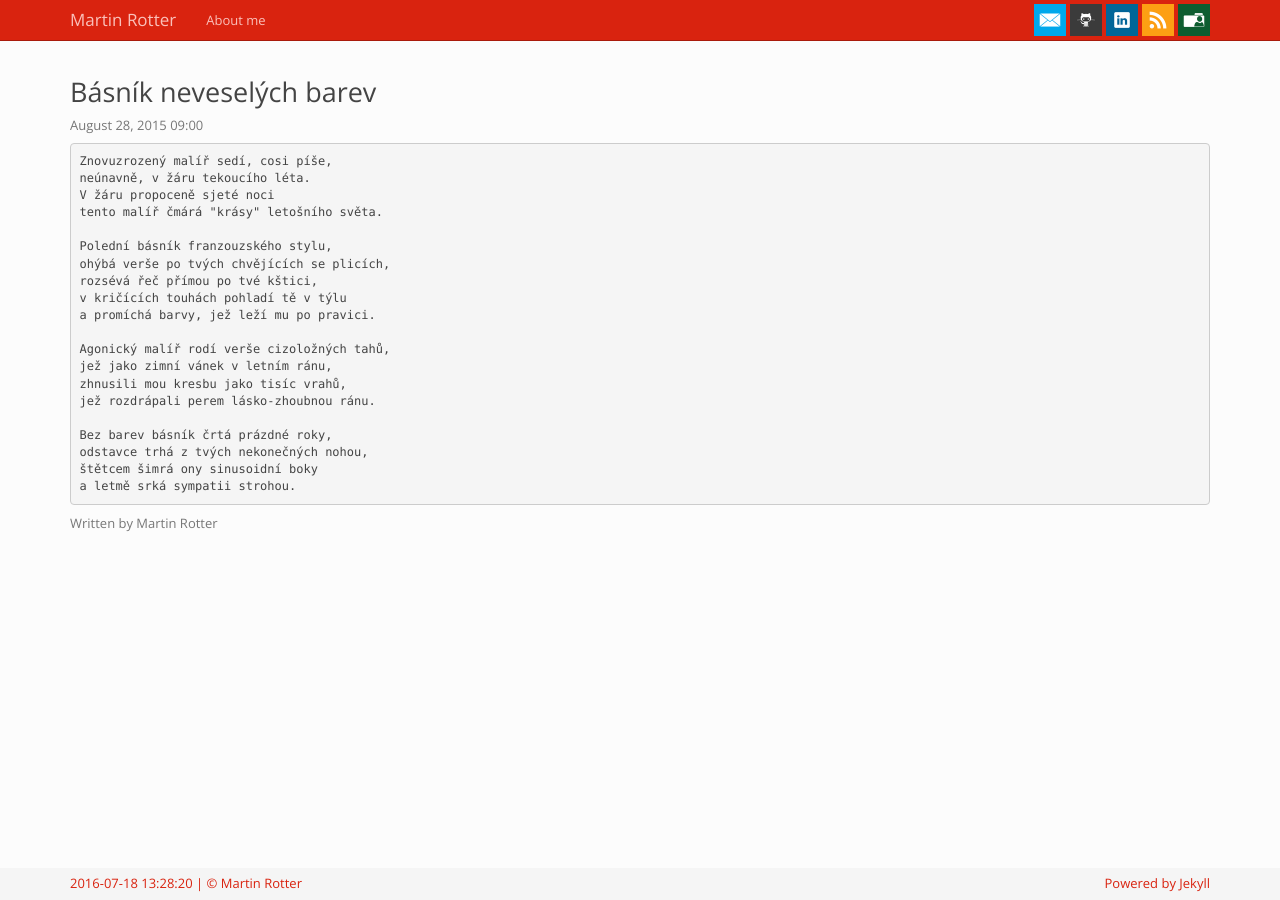
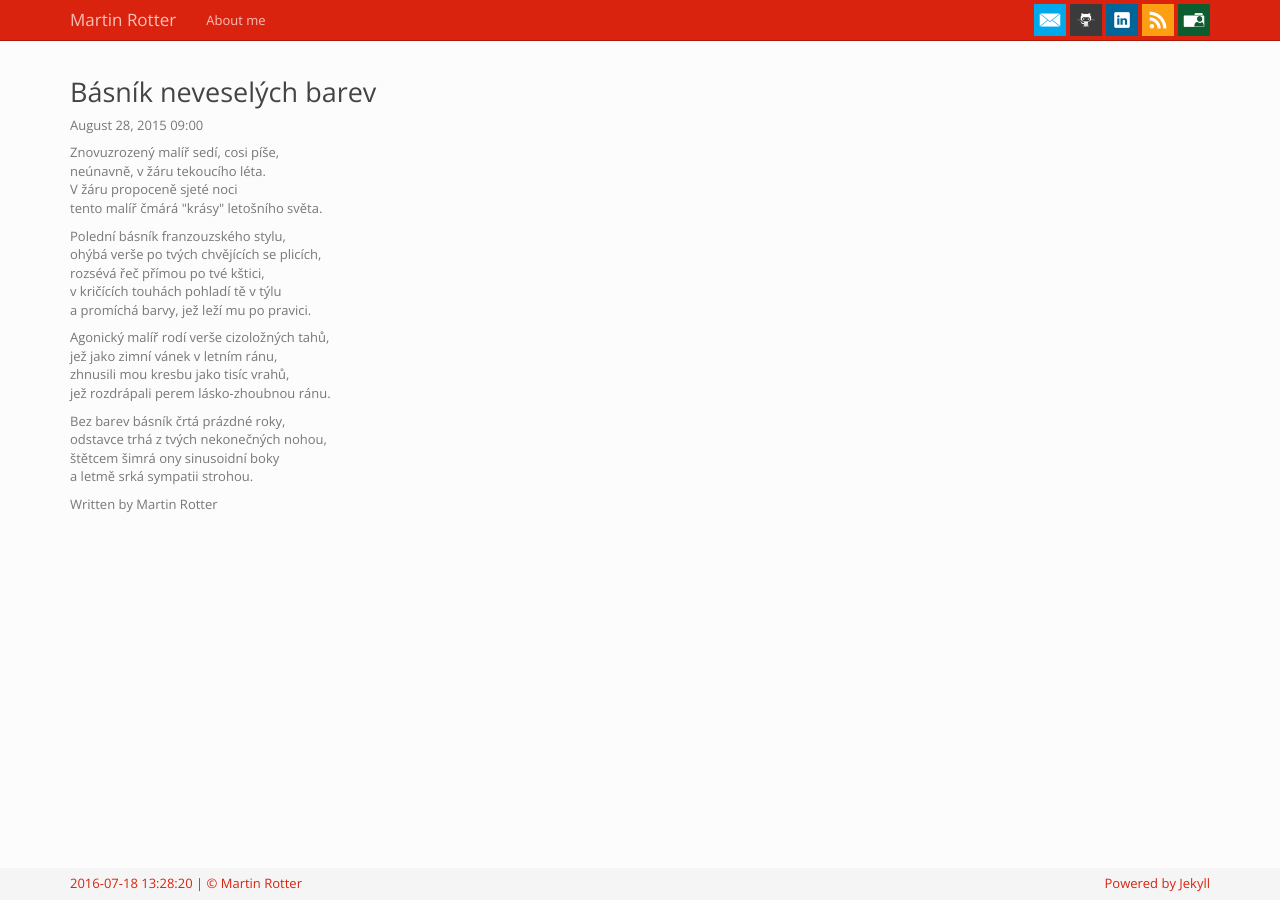
Before and after one commit to martinrotter/martinrotter.github.io, a Jekyll site: the page built from _posts/2015-08-28-basnik-neveselych-barev.html, in a window 1280 px wide. Built offline with Jekyll 4.4.1, drawn with Linux system fonts in a browser that asks for light colours.

Commit message:
New post.

```diff
--- a/_posts/2015-08-28-basnik-neveselych-barev.html
+++ b/_posts/2015-08-28-basnik-neveselych-barev.html
@@ -6,25 +6,23 @@ date: 2015-08-28 09:00:00 +0200
 language: cs
 ---
 
-<pre>
-Znovuzrozený malíř sedí, cosi píše,
-neúnavně, v žáru tekoucího léta.
-V žáru propoceně sjeté noci
-tento malíř čmárá "krásy" letošního světa.
+<p>Znovuzrozený malíř sedí, cosi píše,<br />
+neúnavně, v žáru tekoucího léta.<br />
+V žáru propoceně sjeté noci<br />
+tento malíř čmárá "krásy" letošního světa.</p>
 
-Polední básník franzouzského stylu,
-ohýbá verše po tvých chvějících se plicích,
-rozsévá řeč přímou po tvé kštici,
-v kričících touhách pohladí tě v týlu
-a promíchá barvy, jež leží mu po pravici.
+<p>Polední básník franzouzského stylu,<br />
+ohýbá verše po tvých chvějících se plicích,<br />
+rozsévá řeč přímou po tvé kštici,<br />
+v kričících touhách pohladí tě v týlu<br />
+a promíchá barvy, jež leží mu po pravici.</p>
 
-Agonický malíř rodí verše cizoložných tahů,
-jež jako zimní vánek v letním ránu,
-zhnusili mou kresbu jako tisíc vrahů,
-jež rozdrápali perem lásko-zhoubnou ránu.
+<p>Agonický malíř rodí verše cizoložných tahů,<br />
+jež jako zimní vánek v letním ránu,<br />
+zhnusili mou kresbu jako tisíc vrahů,<br />
+jež rozdrápali perem lásko-zhoubnou ránu.</p>
 
-Bez barev básník črtá prázdné roky,
-odstavce trhá z tvých nekonečných nohou,
-štětcem šimrá ony sinusoidní boky
-a letmě srká sympatii strohou.
-</pre>
+<p>Bez barev básník črtá prázdné roky,<br />
+odstavce trhá z tvých nekonečných nohou,<br />
+štětcem šimrá ony sinusoidní boky<br />
+a letmě srká sympatii strohou.</p>
```
